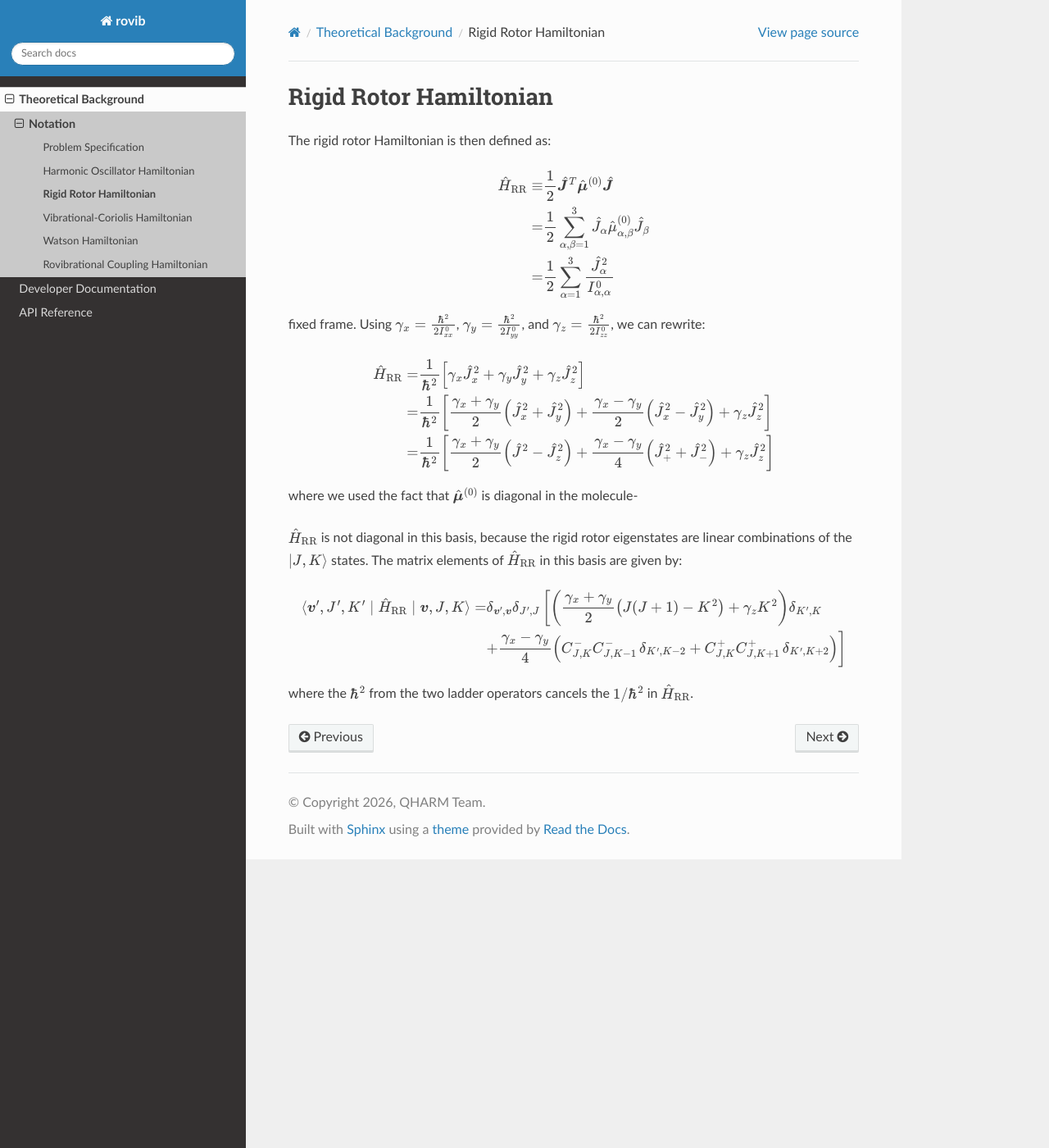
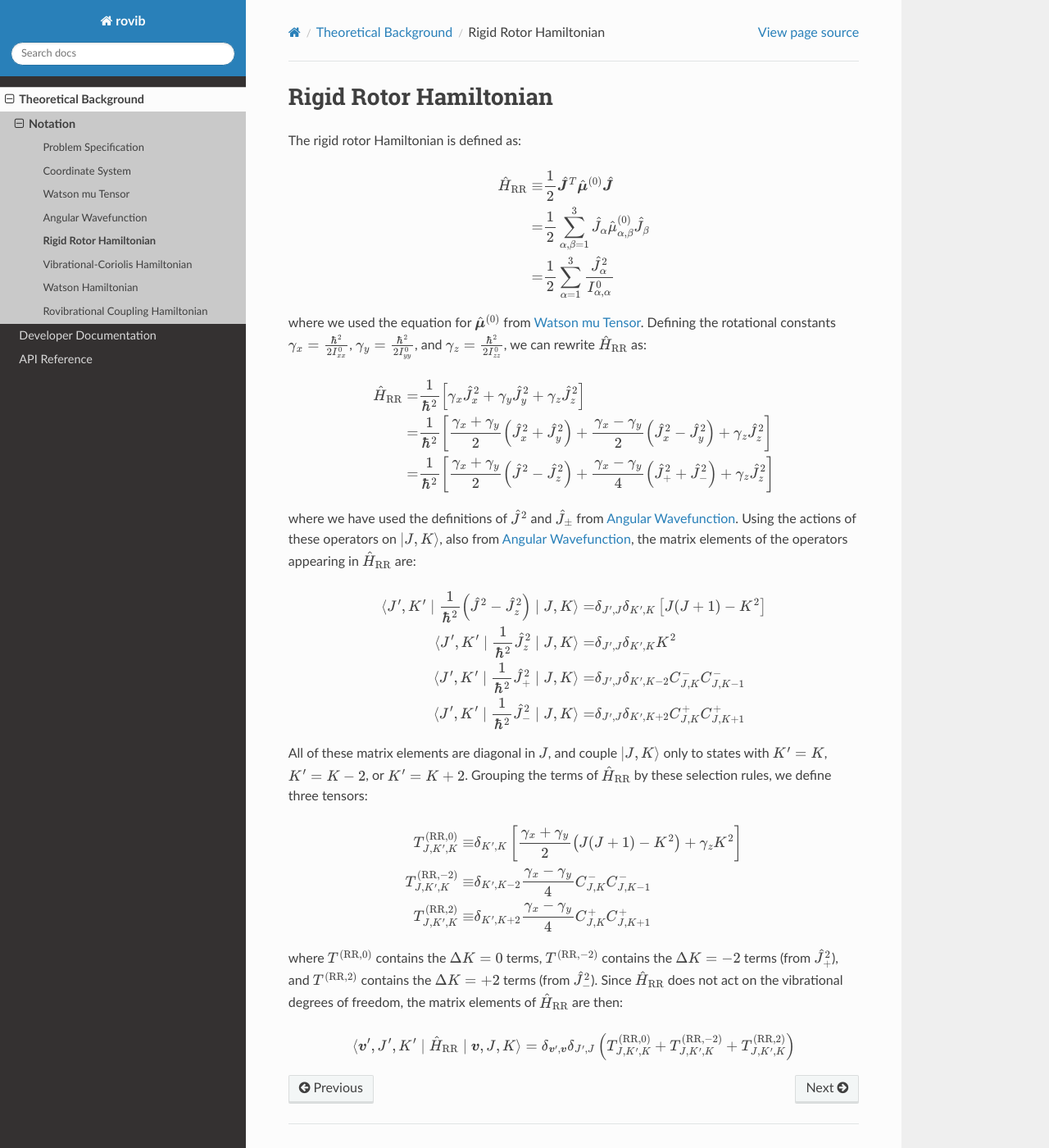
Before and after one commit to qharm/Rovibration-POC, a Sphinx documentation site: the page built from docs/source/background/rigid_rotor.rst, in a window 1280 px wide and 1400 px high. Shown: the whole window at 82% size. Built offline with Sphinx 7.4.7 and the Read the Docs theme 3.1.0, drawn with Linux system fonts in a browser that asks for light colours.

Commit message:
cleanup background, done through RR

```diff
--- a/docs/source/background/index.rst
+++ b/docs/source/background/index.rst
@@ -37,7 +37,9 @@ The following typesetting conventions are used:
    :maxdepth: 2
 
    problem_definition
-   harmonic_oscillator
+   coordinate_system
+   watson_mu
+   angular_wavefunction
    rigid_rotor
    vibration_coriolis
    watson
--- a/docs/source/background/rigid_rotor.rst
+++ b/docs/source/background/rigid_rotor.rst
@@ -18,21 +18,25 @@
 Rigid Rotor Hamiltonian
 #######################
 
-The rigid rotor Hamiltonian is then defined as:
+
+The rigid rotor Hamiltonian is defined as:
 
 .. math::
 
    \HRR \equiv& \frac{1}{2}\jvec^T\muvec^{(0)}\jvec\\
-               =& \frac{1}{2}\sum_{\alpha,\beta=1}^{3}
-                  \jop_\alpha\muop^{(0)}_{\alpha,\beta}\jop_\beta\\
-               =& \frac{1}{2}\sum_{\alpha=1}^{3}
-                  \frac{\jop_\alpha^2}{I^0_{\alpha,\alpha}}
+             =& \frac{1}{2}\sum_{\alpha,\beta=1}^{3}
+                \jop_\alpha\muop^{(0)}_{\alpha,\beta}\jop_\beta\\
+             =& \frac{1}{2}\sum_{\alpha=1}^{3}
+                \frac{\jop_\alpha^2}{I^0_{\alpha,\alpha}}
 
-fixed frame. Using :math:`\gamma_x = \frac{\hbar^2}{2I^0_{xx}}`,
+where we used the equation for :math:`\muvec^{(0)}` from
+:ref:`watson_mu_tensor`. Defining the rotational constants
+:math:`\gamma_x = \frac{\hbar^2}{2I^0_{xx}}`,
 :math:`\gamma_y = \frac{\hbar^2}{2I^0_{yy}}`, and
-:math:`\gamma_z = \frac{\hbar^2}{2I^0_{zz}}`, we can rewrite:
+:math:`\gamma_z = \frac{\hbar^2}{2I^0_{zz}}`, we can rewrite |HRR| as:
 
 .. math::
+
    \HRR =&\frac{1}{\hbar^2}\left[\gamma_x \jop_x^2 + \gamma_y \jop_y^2 +
                                   \gamma_z \jop_z^2\right]\\
           =&\frac{1}{\hbar^2}\left[
@@ -44,21 +48,50 @@ fixed frame. Using :math:`\gamma_x = \frac{\hbar^2}{2I^0_{xx}}`,
             \frac{\gamma_x-\gamma_y}{4}\left(\jop_+^2 + \jop_-^2\right) +
             \gamma_z \jop_z^2\right]
 
-where we used the fact that :math:`\muvec^{(0)}` is diagonal in the molecule-
-
-|HRR| is not diagonal in this basis, because the rigid rotor
-eigenstates are linear combinations of the :math:`\ket{J,K}` states. The matrix
-elements of |HRR| in this basis are given by:
+where we have used the definitions of :math:`\jop^2` and :math:`\jop_\pm` from
+:ref:`angular_wavefunction`. Using the actions of these operators on
+:math:`\ket{J,K}`, also from :ref:`angular_wavefunction`, the matrix elements
+of the operators appearing in |HRR| are:
 
 .. math::
 
-    \braket{\vvec',J',K'\mid \HRR\mid\vvec,J,K} =&
-       \delta_{\vvec',\vvec}\delta_{J',J}\left[
-       \left(\frac{\gamma_x+\gamma_y}{2}\left(J(J+1) - K^2\right) +
-             \gamma_z K^2\right)\delta_{K',K}\right.\\
-       &\left.+ \frac{\gamma_x-\gamma_y}{4}\left(
-          C^-_{J,K}C^-_{J,K-1}\,\delta_{K',K-2} +
-          C^+_{J,K}C^+_{J,K+1}\,\delta_{K',K+2}\right)\right]
+   \braket{J',K'\mid\frac{1}{\hbar^2}\left(\jop^2 - \jop_z^2\right)\mid J,K}
+      =& \delta_{J',J}\delta_{K',K}\left[J(J+1) - K^2\right]\\
+   \braket{J',K'\mid\frac{1}{\hbar^2}\jop_z^2\mid J,K}
+      =& \delta_{J',J}\delta_{K',K}K^2\\
+   \braket{J',K'\mid\frac{1}{\hbar^2}\jop_+^2\mid J,K}
+      =& \delta_{J',J}\delta_{K',K-2}C^-_{J,K}C^-_{J,K-1}\\
+   \braket{J',K'\mid\frac{1}{\hbar^2}\jop_-^2\mid J,K}
+      =& \delta_{J',J}\delta_{K',K+2}C^+_{J,K}C^+_{J,K+1}
 
-where the :math:`\hbar^2` from the two ladder operators cancels the
-:math:`1/\hbar^2` in |HRR|.
+All of these matrix elements are diagonal in :math:`J`, and couple
+:math:`\ket{J,K}` only to states with :math:`K'=K`, :math:`K'=K-2`, or
+:math:`K'=K+2`. Grouping the terms of |HRR| by these selection rules, we
+define three tensors:
+
+.. math::
+
+   T^{(\text{RR},0)}_{J,K',K} \equiv& \delta_{K',K}\left[
+                                      \frac{\gamma_x+\gamma_y}{2}
+                                      \left(J(J+1) - K^2\right) +
+                                      \gamma_z K^2\right]\\
+   T^{(\text{RR},-2)}_{J,K',K} \equiv& \delta_{K',K-2}
+                                      \frac{\gamma_x-\gamma_y}{4}
+                                      C^-_{J,K}C^-_{J,K-1}\\
+   T^{(\text{RR},2)}_{J,K',K} \equiv& \delta_{K',K+2}
+                                      \frac{\gamma_x-\gamma_y}{4}
+                                      C^+_{J,K}C^+_{J,K+1}
+
+where :math:`T^{(\text{RR},0)}` contains the :math:`\Delta K = 0` terms,
+:math:`T^{(\text{RR},-2)}` contains the :math:`\Delta K = -2` terms (from
+:math:`\jop_+^2`), and :math:`T^{(\text{RR},2)}` contains the
+:math:`\Delta K = +2` terms (from :math:`\jop_-^2`). Since |HRR| does not act
+on the vibrational degrees of freedom, the matrix elements of |HRR| are then:
+
+.. math::
+
+   \braket{\vvec',J',K'\mid \HRR\mid\vvec,J,K} =
+      \delta_{\vvec',\vvec}\delta_{J',J}\left(
+      T^{(\text{RR},0)}_{J,K',K} +
+      T^{(\text{RR},-2)}_{J,K',K} +
+      T^{(\text{RR},2)}_{J,K',K}\right)
```
Also changed, not shown: docs/source/background/angular_wavefunction.rst (added, +51 -0 lines), docs/source/background/coordinate_system.rst (added, +204 -0 lines), docs/source/background/harmonic_oscillator.rst (deleted, +0 -28 lines), docs/source/background/problem_definition.rst (+150 -152 lines), docs/source/background/watson_mu.rst (added, +63 -0 lines).
